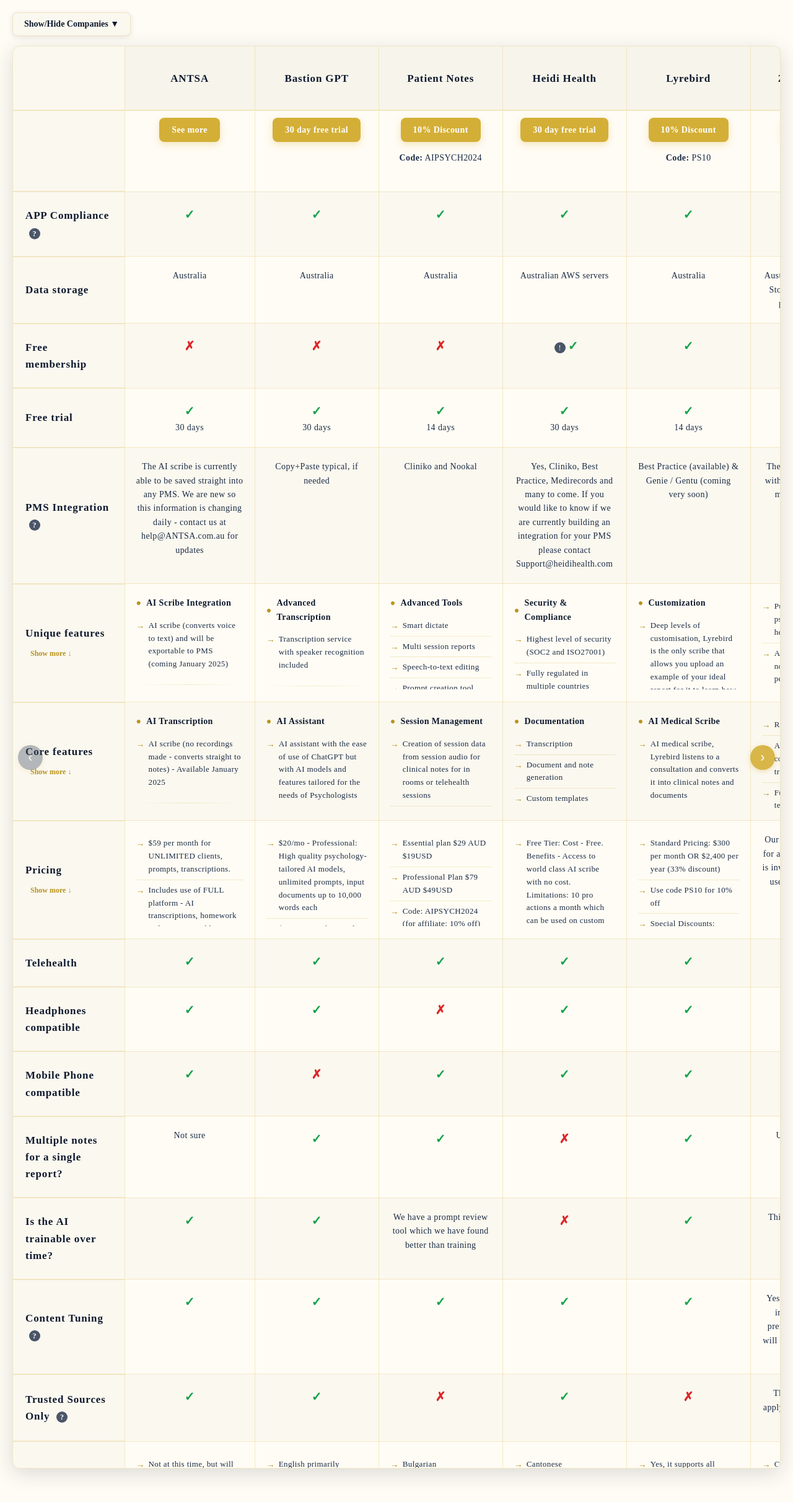
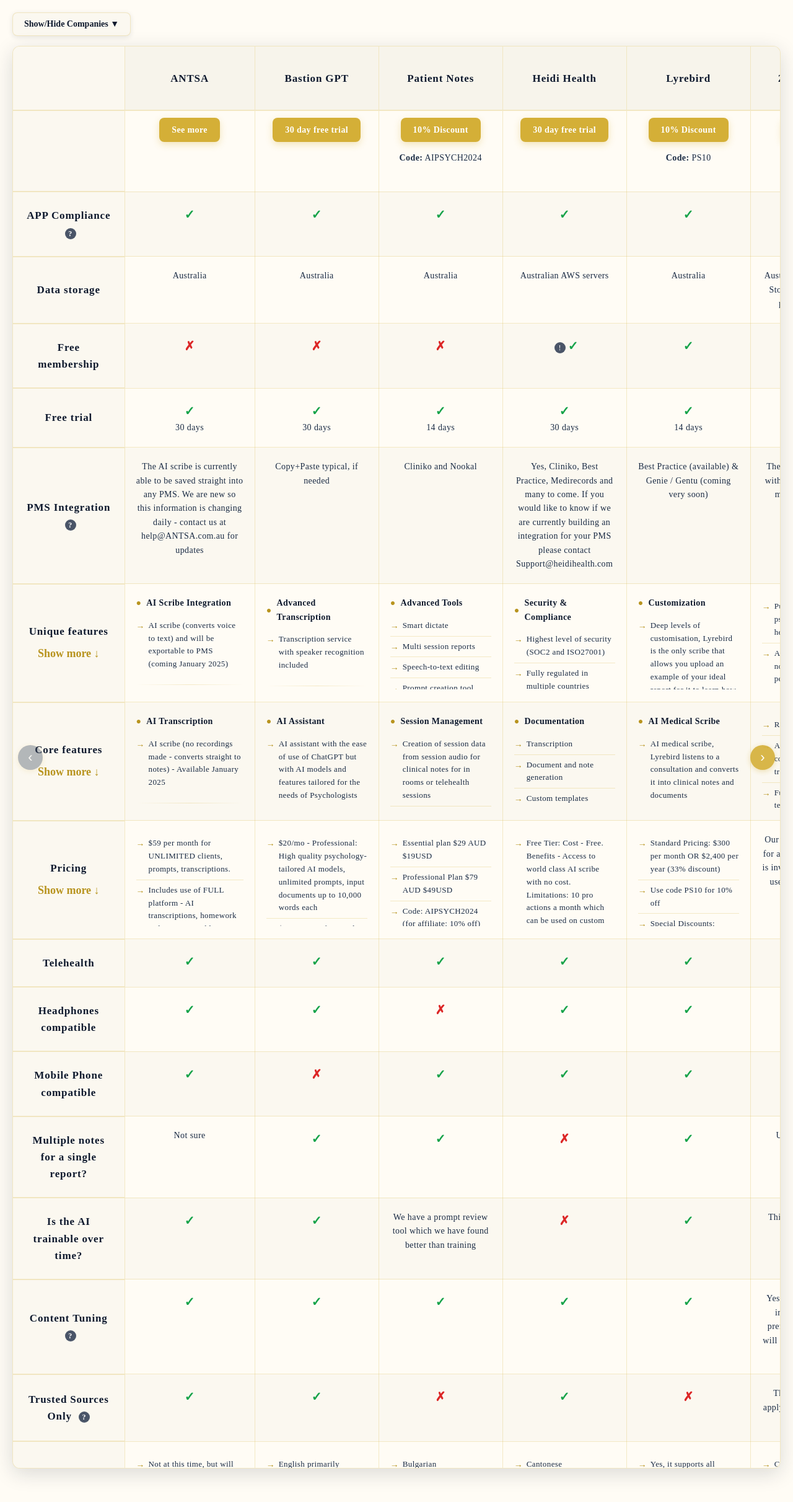
Before and after one commit to keisler-au/aiforclin, a Jekyll site: the page comparisons/table.html, which Jekyll copies as it is, in a window 1280 px wide. Shown: the top 2423 px of the page at 62% size. Built offline with Jekyll 4.4.1, drawn with Linux system fonts in a browser that asks for light colours.

Commit message:
comparisons table uplift

```diff
--- a/comparisons/table.html
+++ b/comparisons/table.html
@@ -157,7 +157,7 @@
       }
 
       .comparison-table th:first-child {
-        text-align: left;
+        text-align: center;
         background: var(--bg-secondary);
         min-width: 180px;
         width: 180px;
@@ -377,8 +377,8 @@
         border: none;
         color: var(--text-accent);
         cursor: pointer;
-        font-size: 12px;
-        font-weight: 600;
+        font-size: 18px;
+        font-weight: bold;
         padding: 4px 8px;
         margin-top: 8px;
         border-radius: 4px;
```
